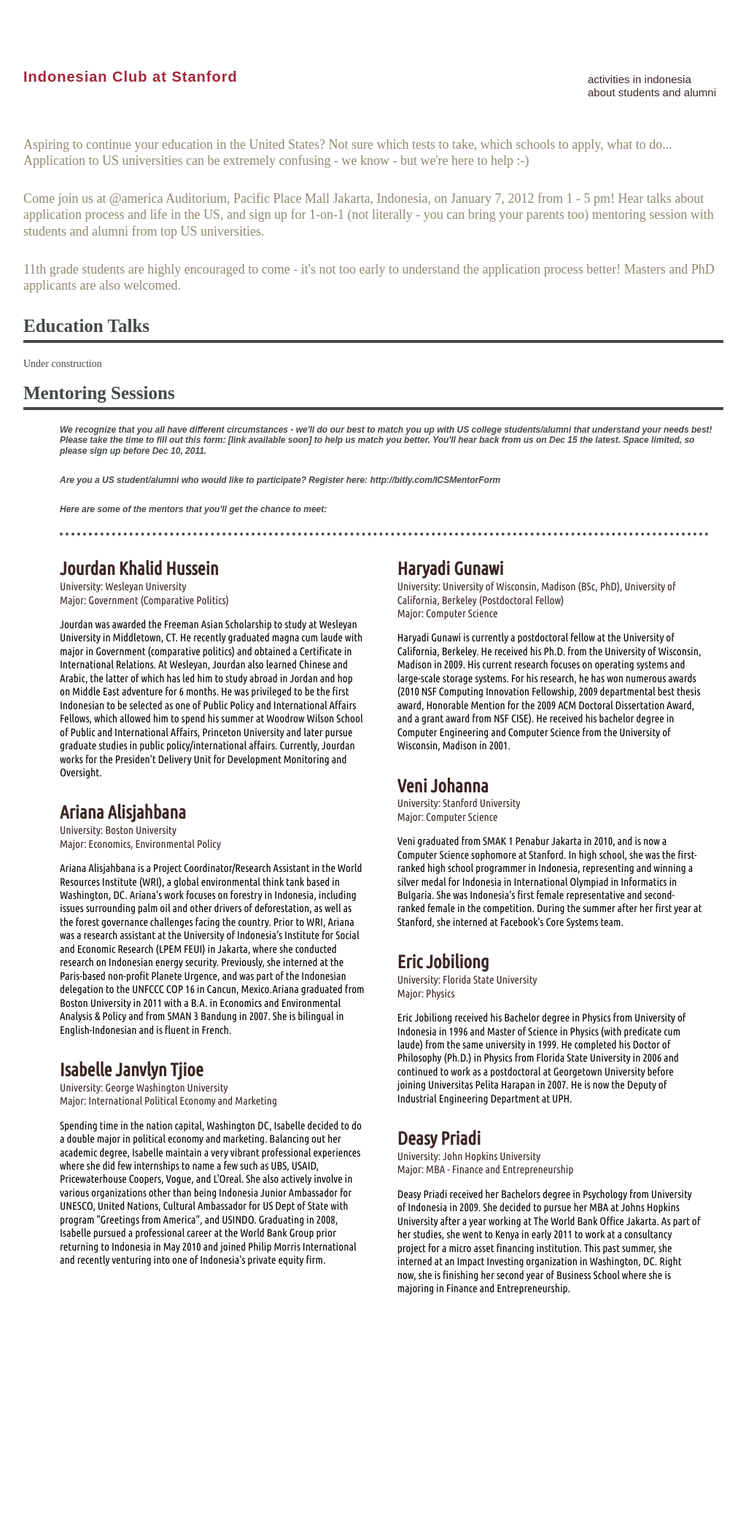
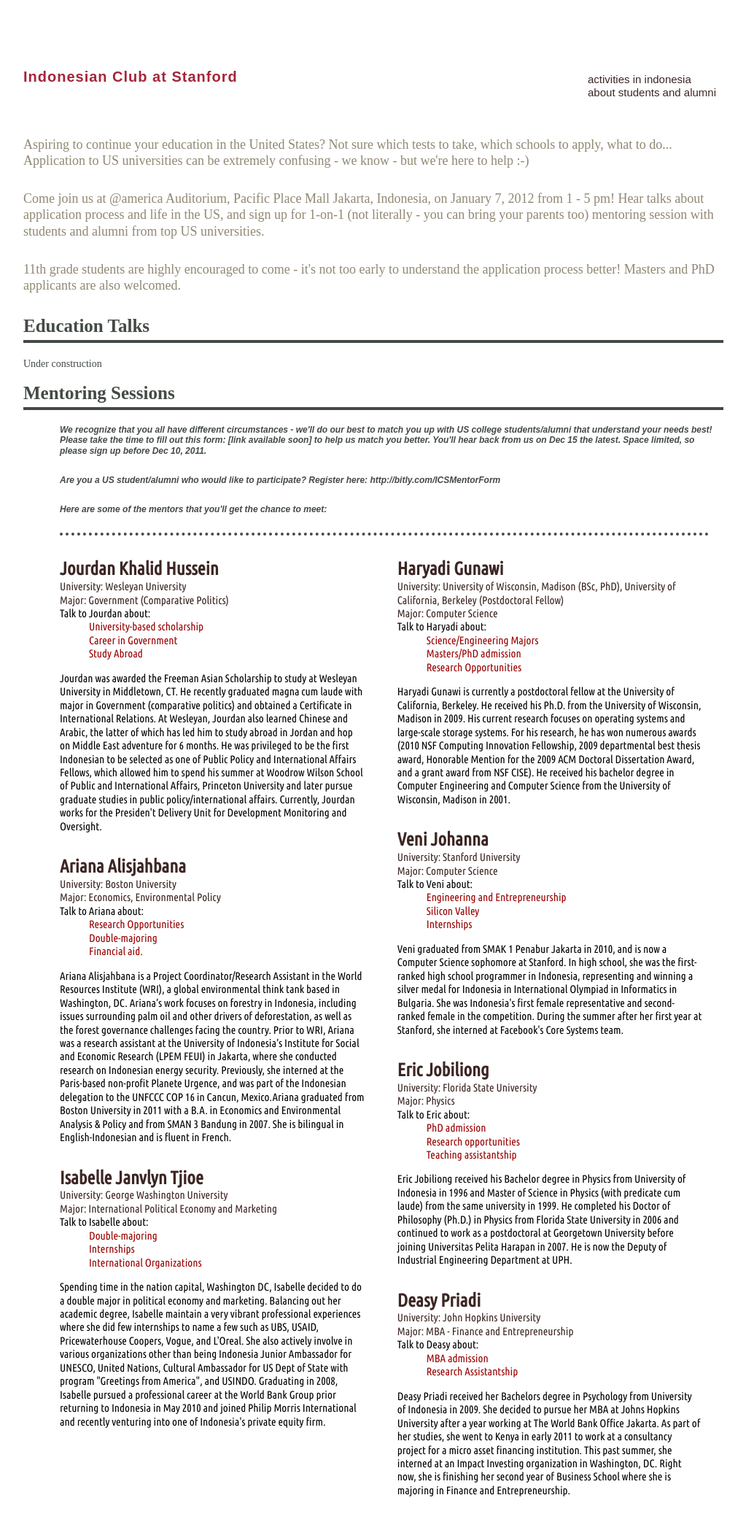
Before and after one commit to StanfordICS/stanfordics.github.com, a Jekyll site: the page built from activities_indonesia/index.html, in a window 1280 px wide. Shown: the whole page at 73% size, without its empty margins (128-1151 px from the left). Built offline with Jekyll 4.4.1, drawn with Linux system fonts in a browser that asks for light colours; some web fonts are replaced; before the commit the page ends 1821 px from its top, so only the background shows below that.

Commit message:
Add mentor details

```diff
--- a/_layouts/default.html
+++ b/_layouts/default.html
@@ -24,7 +24,7 @@
   <link href='http://fonts.googleapis.com/css?family=Quicksand' rel='stylesheet' type='text/css'>
   <link href='http://fonts.googleapis.com/css?family=Ubuntu+Condensed' rel='stylesheet' type='text/css'>
   <!-- CSS concatenated and minified via ant build script-->
-  <link rel="stylesheet" href="/css/style.css">
+  <link rel="stylesheet" href="../css/style.css">
   <!-- end CSS-->
 
 </head>
--- a/activities_indonesia/index.html
+++ b/activities_indonesia/index.html
@@ -31,6 +31,13 @@ Under construction
     <span>Jourdan Khalid Hussein</span>
     <span>Wesleyan University</span>
     <span>Government (Comparative Politics)</span>
+    <span>Talk to Jourdan about:
+      <ul>
+        <li>University-based scholarship</li>
+        <li>Career in Government</li>
+        <li>Study Abroad</li>
+      </ul>
+    </span>
     <p>Jourdan was awarded the Freeman Asian Scholarship to study at Wesleyan University in Middletown, CT. He recently graduated magna cum laude with major in Government (comparative politics) and obtained a Certificate in International Relations. At Wesleyan, Jourdan also learned Chinese and Arabic, the latter of which has led him to study abroad in Jordan and hop on Middle East adventure for 6 months. He was privileged to be the first Indonesian to be selected as one of Public Policy and International Affairs Fellows, which allowed him to spend his summer at Woodrow Wilson School of Public and International Affairs, Princeton University and later pursue graduate studies in public policy/international affairs. Currently, Jourdan works for the Presiden't Delivery Unit for Development Monitoring and Oversight.</p>
   </div>
 
@@ -38,6 +45,13 @@ Under construction
     <span>Ariana Alisjahbana</span>
     <span>Boston University</span>
     <span>Economics, Environmental Policy</span>
+    <span>Talk to Ariana about:
+      <ul>
+        <li>Research Opportunities</li>
+        <li>Double-majoring</li>
+        <li>Financial aid.</li>
+      </ul>
+    </span>
     <p>Ariana Alisjahbana is a Project Coordinator/Research Assistant in the World Resources Institute (WRI), a global environmental think tank based in Washington, DC.  Ariana’s work focuses on forestry in Indonesia, including issues surrounding palm oil and other drivers of deforestation, as well as the forest governance challenges facing the country. Prior to WRI, Ariana was a research assistant at the University of Indonesia’s Institute for Social and Economic Research (LPEM FEUI) in Jakarta, where she conducted research on Indonesian energy security. Previously, she interned at the Paris-based non-profit Planete Urgence, and was part of the Indonesian delegation to the UNFCCC COP 16 in Cancun, Mexico.Ariana graduated from Boston University in 2011 with a B.A. in Economics and Environmental Analysis & Policy and from SMAN 3 Bandung in 2007. She is bilingual in English-Indonesian and is fluent in French.</p>
   </div>
 
@@ -45,9 +59,15 @@ Under construction
     <span>Isabelle Janvlyn Tjioe</span>
     <span>George Washington University</span>
     <span>International Political Economy and Marketing</span>
+    <span>Talk to Isabelle about:
+      <ul>
+        <li>Double-majoring</li>
+        <li>Internships</li>
+        <li>International Organizations</li>
+      </ul>
+    </span>
     <p>Spending time in the nation capital, Washington DC, Isabelle decided to do a double major in political economy and marketing. Balancing out her academic degree, Isabelle maintain a very vibrant professional experiences where she did few internships to name a few such as UBS, USAID, Pricewaterhouse Coopers, Vogue, and L'Oreal.  She also actively involve in various organizations other than being Indonesia Junior Ambassador for UNESCO, United Nations, Cultural Ambassador for US Dept of State with program "Greetings from America", and USINDO. Graduating in 2008, Isabelle pursued a professional career at the World Bank Group prior returning to Indonesia in May 2010 and joined Philip Morris International and recently venturing into one of Indonesia's private equity firm.</p>
   </div>
-
 </section>
 
 
@@ -56,6 +76,13 @@ Under construction
     <span>Haryadi Gunawi</span>
     <span>University of Wisconsin, Madison (BSc, PhD), University of California, Berkeley (Postdoctoral Fellow)</span>
     <span>Computer Science</span>
+    <span>Talk to Haryadi about:
+      <ul>
+        <li>Science/Engineering Majors</li>
+        <li>Masters/PhD admission</li>
+        <li>Research Opportunities</li>
+      </ul>
+    </span>
     <p>Haryadi Gunawi is currently a postdoctoral fellow at the University of California, Berkeley. He received his Ph.D. from the University of Wisconsin, Madison in 2009. His current research focuses on operating systems and large-scale storage systems. For his research, he has won numerous awards (2010 NSF Computing Innovation Fellowship, 2009 departmental best thesis award, Honorable Mention for the 2009 ACM Doctoral Dissertation Award, and a grant award from NSF CISE). He received his bachelor degree in Computer Engineering and Computer Science from the University of Wisconsin, Madison in 2001.</p>
   </div>
 
@@ -63,6 +90,13 @@ Under construction
     <span>Veni Johanna</span>
     <span>Stanford University</span>
     <span>Computer Science</span>
+    <span>Talk to Veni about:
+      <ul>
+        <li>Engineering and Entrepreneurship</li>
+        <li>Silicon Valley</li>
+        <li>Internships</li>
+      </ul>
+    </span>
     <p>Veni graduated from SMAK 1 Penabur Jakarta in 2010, and is now a Computer Science sophomore at Stanford. In high school, she was the first-ranked high school programmer in Indonesia, representing and winning a silver medal for Indonesia in International Olympiad in Informatics in Bulgaria. She was Indonesia's first female representative and second-ranked female in the competition. During the summer after her first year at Stanford, she interned at Facebook's Core Systems team.</p>
   </div>
 
@@ -70,6 +104,12 @@ Under construction
     <span>Eric Jobiliong</span>
     <span>Florida State University</span>
     <span>Physics</span>
+    <span>Talk to Eric about:
+    <ul>
+      <li>PhD admission</li>
+      <li>Research opportunities</li>
+      <li>Teaching assistantship</li>
+    </ul>
     <p>Eric Jobiliong received his Bachelor degree in Physics from University of Indonesia in 1996 and Master of Science in Physics (with predicate cum laude) from the same university in 1999. He completed his Doctor of Philosophy (Ph.D.) in Physics from Florida State University in 2006 and continued to work as a postdoctoral at Georgetown University before joining Universitas Pelita Harapan in 2007. He is now the Deputy of Industrial Engineering Department at UPH.</p>
   </div>
 
@@ -77,6 +117,11 @@ Under construction
     <span>Deasy Priadi</span>
     <span>John Hopkins University</span>
     <span>MBA - Finance and Entrepreneurship</span>
+    <span>Talk to Deasy about:
+    <ul>
+      <li>MBA admission</li>
+      <li>Research Assistantship</li>
+    </ul>
     <p>Deasy Priadi received her Bachelors degree in Psychology from University of Indonesia in 2009. She decided to pursue her MBA at Johns Hopkins University after a year working at The World Bank Office Jakarta. As part of her studies, she went to Kenya in early 2011 to work at a consultancy project for a micro asset financing institution. This past summer, she interned at an Impact Investing organization in Washington, DC.  Right now, she is finishing her second year of Business School where she is majoring in Finance and Entrepreneurship.</p>
   </div>
 </section>
--- a/css/style.css
+++ b/css/style.css
@@ -349,6 +349,15 @@ a#logo:hover {
   content: "Major: ";
 }
 
+.mentors ul {
+  margin:0;
+}
+
+.mentors li {
+  list-style:none;
+  text-align:left;
+  color:#990000;
+}
 
 /* CONTENT SECTION */
 
```
